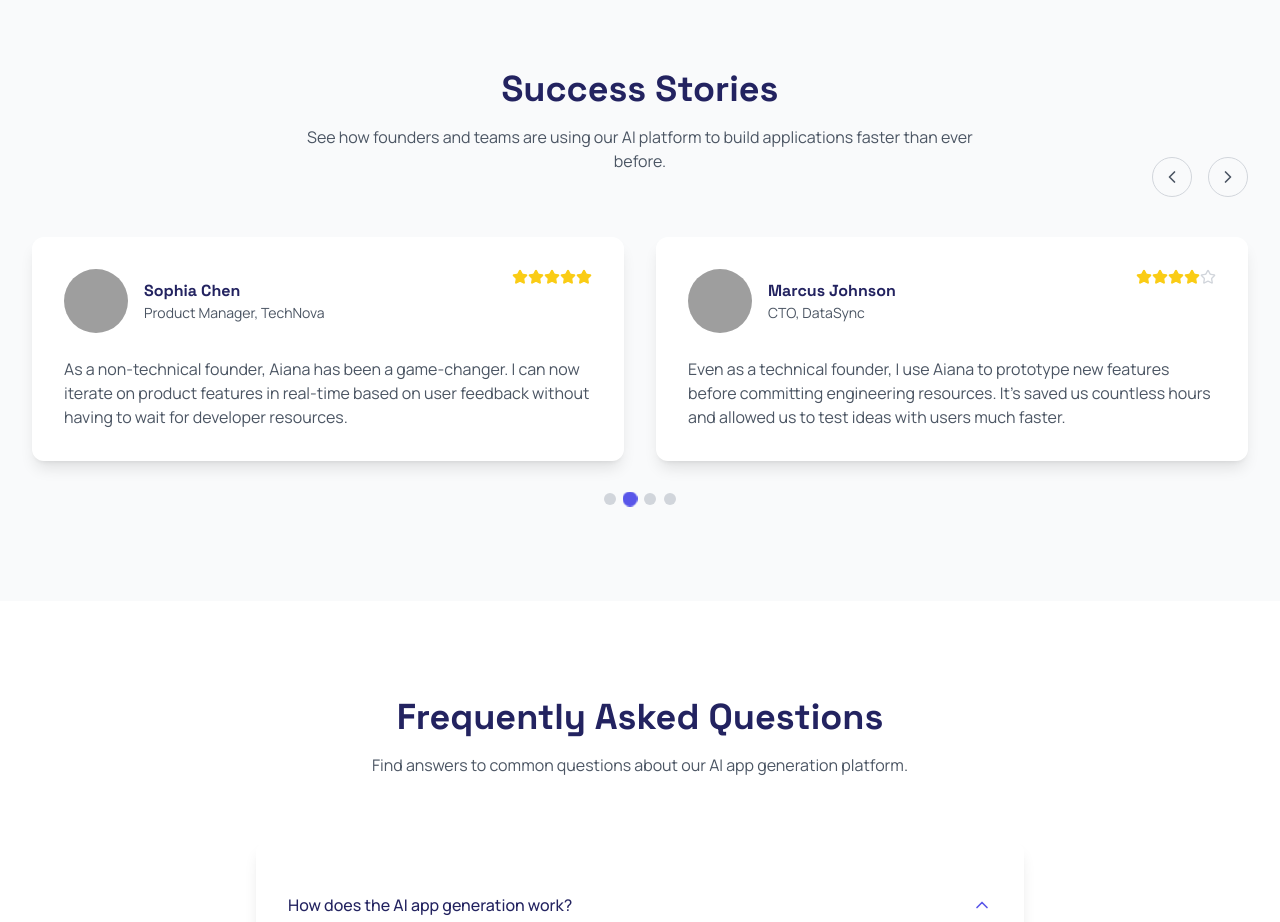
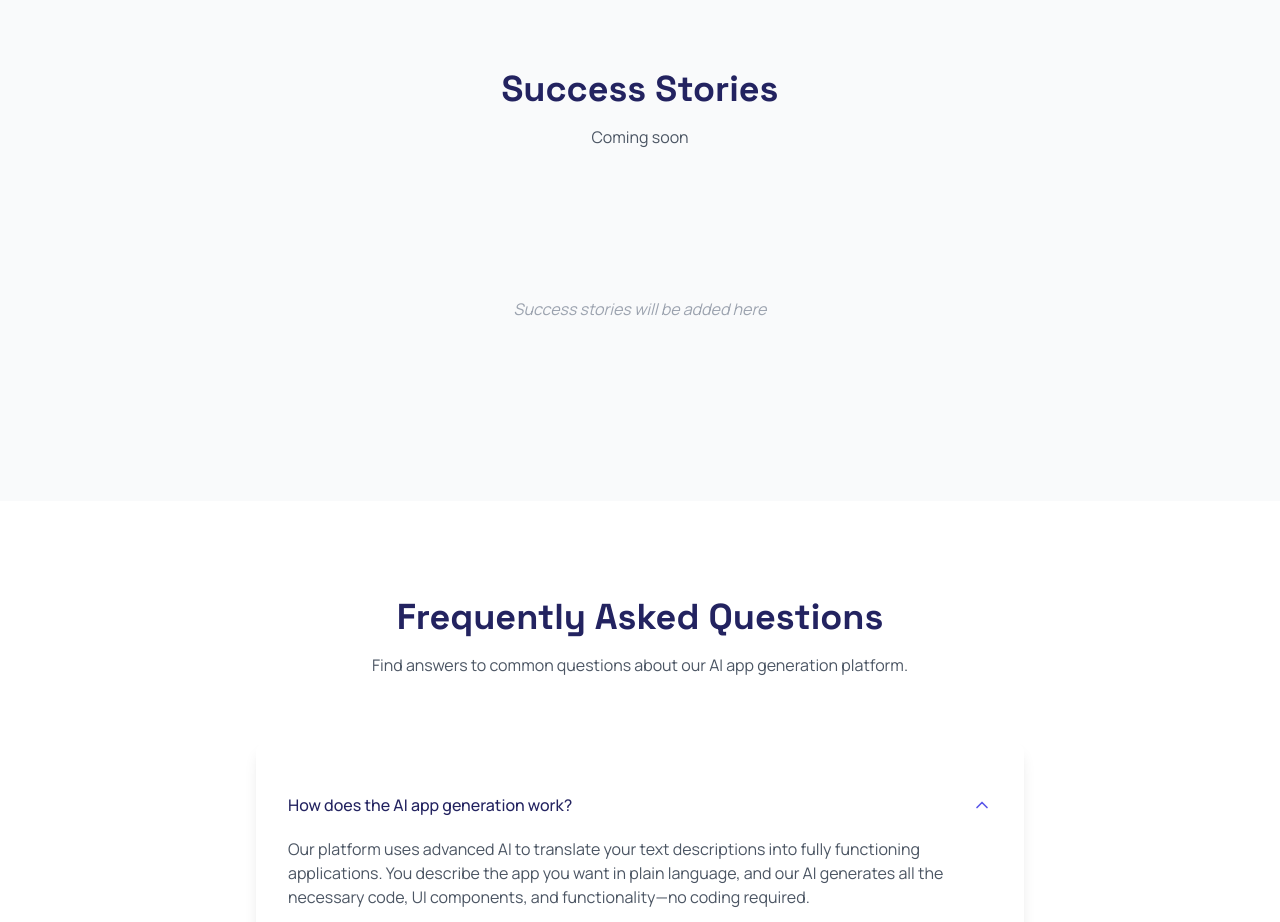
Before and after one commit to AlphyonAlephium/BOQ-AI, a React (Vite) app: page / in a window 1280 px wide. Shown: the part 2660-3582 px from the top of the page. Built offline with nearby package versions, Linux system fonts and the light colour scheme; grey boxes are pictures that could not be loaded.

Commit message:
Remove success stories content
Remove the content from the testimonials section.

```diff
--- a/src/components/TestimonialsSection.tsx
+++ b/src/components/TestimonialsSection.tsx
@@ -1,160 +1,17 @@
 
-import React, { useState, useEffect } from 'react';
-import { ChevronLeft, ChevronRight, Star } from 'lucide-react';
-
-interface Testimonial {
-  name: string;
-  role: string;
-  company: string;
-  image: string;
-  content: string;
-  rating: number;
-}
-
-const testimonials: Testimonial[] = [
-  {
-    name: "Alex Rivera",
-    role: "Founder",
-    company: "LaunchFast",
-    image: "https://randomuser.me/api/portraits/men/32.jpg",
-    content: "I went from idea to working MVP in just 3 days. What would have taken months and thousands of dollars in development costs was accomplished in a fraction of the time. My investors were blown away.",
-    rating: 5
-  },
-  {
-    name: "Sophia Chen",
-    role: "Product Manager",
-    company: "TechNova",
-    image: "https://randomuser.me/api/portraits/women/44.jpg",
-    content: "As a non-technical founder, Aiana has been a game-changer. I can now iterate on product features in real-time based on user feedback without having to wait for developer resources.",
-    rating: 5
-  },
-  {
-    name: "Marcus Johnson",
-    role: "CTO",
-    company: "DataSync",
-    image: "https://randomuser.me/api/portraits/men/22.jpg",
-    content: "Even as a technical founder, I use Aiana to prototype new features before committing engineering resources. It's saved us countless hours and allowed us to test ideas with users much faster.",
-    rating: 4
-  },
-  {
-    name: "Emma Wilson",
-    role: "CEO",
-    company: "RetailRevolution",
-    image: "https://randomuser.me/api/portraits/women/29.jpg",
-    content: "We've integrated Aiana into our workflow for creating internal tools. What used to take our engineering team weeks now takes a business analyst a couple of hours. The ROI is incredible.",
-    rating: 5
-  }
-];
-
-const TestimonialCard = ({ testimonial }: { testimonial: Testimonial }) => {
-  return (
-    <div className="bg-white p-8 rounded-xl shadow-lg">
-      <div className="flex justify-between items-start mb-6">
-        <div className="flex items-center">
-          <img
-            src={testimonial.image}
-            alt={testimonial.name}
-            className="w-16 h-16 rounded-full object-cover mr-4"
-          />
-          <div>
-            <h4 className="font-bold text-secondary">{testimonial.name}</h4>
-            <p className="text-gray-600 text-sm">{testimonial.role}, {testimonial.company}</p>
-          </div>
-        </div>
-        <div className="flex">
-          {Array.from({ length: 5 }).map((_, i) => (
-            <Star
-              key={i}
-              className={`w-4 h-4 ${i < testimonial.rating ? 'text-yellow-400 fill-yellow-400' : 'text-gray-300'}`}
-            />
-          ))}
-        </div>
-      </div>
-      <p className="text-gray-600">{testimonial.content}</p>
-    </div>
-  );
-};
+import React from 'react';
 
 const TestimonialsSection = () => {
-  const [activeIndex, setActiveIndex] = useState(0);
-  const [autoplay, setAutoplay] = useState(true);
-
-  // Handles autoplay
-  useEffect(() => {
-    if (!autoplay) return;
-
-    const interval = setInterval(() => {
-      setActiveIndex((current) => (current + 1) % testimonials.length);
-    }, 5000);
-
-    return () => clearInterval(interval);
-  }, [autoplay]);
-
-  const nextSlide = () => {
-    setAutoplay(false);
-    setActiveIndex((current) => (current + 1) % testimonials.length);
-  };
-
-  const prevSlide = () => {
-    setAutoplay(false);
-    setActiveIndex((current) => (current - 1 + testimonials.length) % testimonials.length);
-  };
-
   return (
     <section id="testimonials" className="py-24 bg-gray-50">
       <div className="container mx-auto px-4 md:px-8">
         <div className="text-center mb-16 opacity-0 animate-fade-in">
           <h2 className="text-3xl md:text-4xl font-bold mb-4 text-secondary">Success Stories</h2>
-          <p className="text-gray-600 max-w-2xl mx-auto">See how founders and teams are using our AI platform to build applications faster than ever before.</p>
+          <p className="text-gray-600 max-w-2xl mx-auto">Coming soon</p>
         </div>
 
-        <div className="relative">
-          {/* Carousel Controls */}
-          <div className="absolute -top-20 right-0 flex gap-2 md:gap-4">
-            <button
-              onClick={prevSlide}
-              className="w-10 h-10 rounded-full border border-gray-300 flex items-center justify-center text-gray-600 hover:bg-primary hover:text-white hover:border-primary transition-colors"
-              aria-label="Previous testimonial"
-            >
-              <ChevronLeft className="h-5 w-5" />
-            </button>
-            <button
-              onClick={nextSlide}
-              className="w-10 h-10 rounded-full border border-gray-300 flex items-center justify-center text-gray-600 hover:bg-primary hover:text-white hover:border-primary transition-colors"
-              aria-label="Next testimonial"
-            >
-              <ChevronRight className="h-5 w-5" />
-            </button>
-          </div>
-
-          {/* Testimonials Grid */}
-          <div className="grid grid-cols-1 md:grid-cols-2 gap-8 opacity-0 animate-fade-in">
-            {[
-              testimonials[activeIndex],
-              testimonials[(activeIndex + 1) % testimonials.length]
-            ].map((testimonial, index) => (
-              <div key={index} className="opacity-0 animate-fade-in" style={{ animationDelay: `${index * 0.2}s` }}>
-                <TestimonialCard testimonial={testimonial} />
-              </div>
-            ))}
-          </div>
-
-          {/* Pagination Dots */}
-          <div className="flex justify-center mt-8">
-            {testimonials.map((_, index) => (
-              <button
-                key={index}
-                onClick={() => {
-                  setAutoplay(false);
-                  setActiveIndex(index);
-                }}
-                className={`w-3 h-3 rounded-full mx-1 transition-all duration-300 ${
-                  index === activeIndex ? 'bg-primary scale-125' : 'bg-gray-300'
-                }`}
-                aria-label={`Go to testimonial ${index + 1}`}
-              />
-            ))}
-          </div>
+        <div className="flex justify-center items-center h-48 text-gray-400 italic">
+          Success stories will be added here
         </div>
       </div>
     </section>
```
